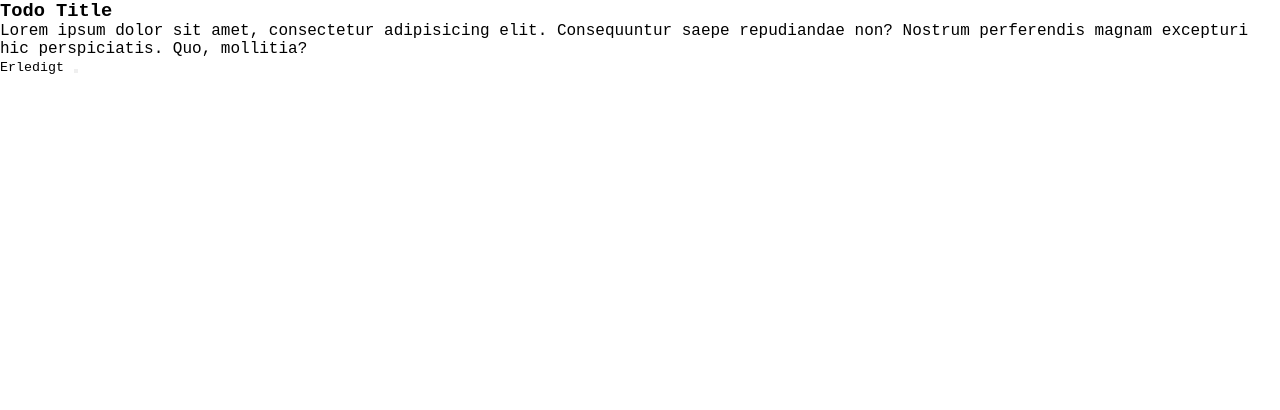
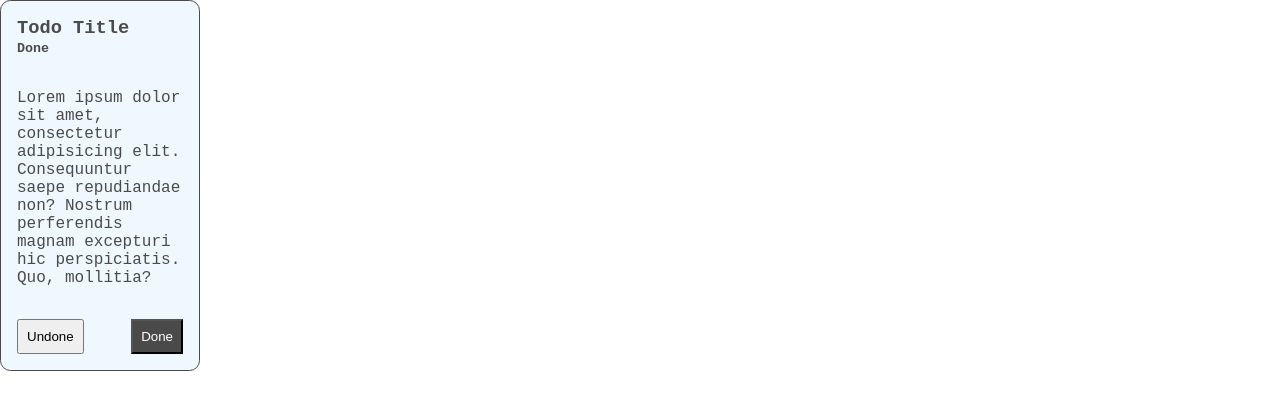
Before and after one commit to Pinweng/PHP_ToDo_Testapp, a PHP site: template src/views/home.php in a window 1280 px wide. Shown: the top 410 px of the page. Run offline with PHP 8.4, Linux system fonts and the light colour scheme; the template is opened without the code that fills it, so the values that code supplies are empty.

Commit message:
Update - filled HTML and CSS

```diff
--- a/src/views/home.css
+++ b/src/views/home.css
@@ -6,4 +6,37 @@
 
 body {
   font-family: "Courier New", Courier, monospace;
+  color: rgb(74, 74, 74);
 }
+
+.card{
+  border: 1px solid rgb(74, 74, 74);
+  width: 12.5rem;
+  display: flex;
+  flex-direction: column;
+  gap: 2rem;
+  padding: 1rem;
+  background-color: aliceblue;
+  border-radius: 0.652rem;
+
+  .cardFooter{
+    display: flex;
+    flex-direction: column;
+    gap: 0.5rem;
+  }
+
+  .button-grp{
+    display: flex;
+    justify-content: space-between;
+    gap: 0.5rem;
+    button{
+      padding: 0.5rem;
+    }
+
+    .btn-done{
+      background-color: rgb(74, 74, 74);
+      color: white;
+
+    }
+  }
+}
--- a/src/views/home.php
+++ b/src/views/home.php
@@ -15,20 +15,27 @@
     ?>
   </h1>
 
-  <div class="card">
-    <div class="cardHead">
+  <div class='card'>
+    <div class='cardHead'>
       <h3>Todo Title</h3>
+      <small><b>Done</b></small>
     </div>
-    <div class="cardBody">
+    <div class='cardBody'>
       <p>Lorem ipsum dolor sit amet,
         consectetur adipisicing elit.
         Consequuntur saepe repudiandae non?
         Nostrum perferendis magnam excepturi
         hic perspiciatis. Quo, mollitia?</p>
     </div>
-    <div class="cardFooter">
-      <small>Erledigt</small>
-      <button></button>
+    <div class='cardFooter'>
+
+
+      <div class='button-grp'>
+      <button>Undone</button>
+      <button class='btn-done'>Done</button>
+
+      </div>
+
     </div>
   </div>
 </body>
```
Also changed, not shown: src/components/TodoCard/TodoCard.php (+19 -1 lines).
